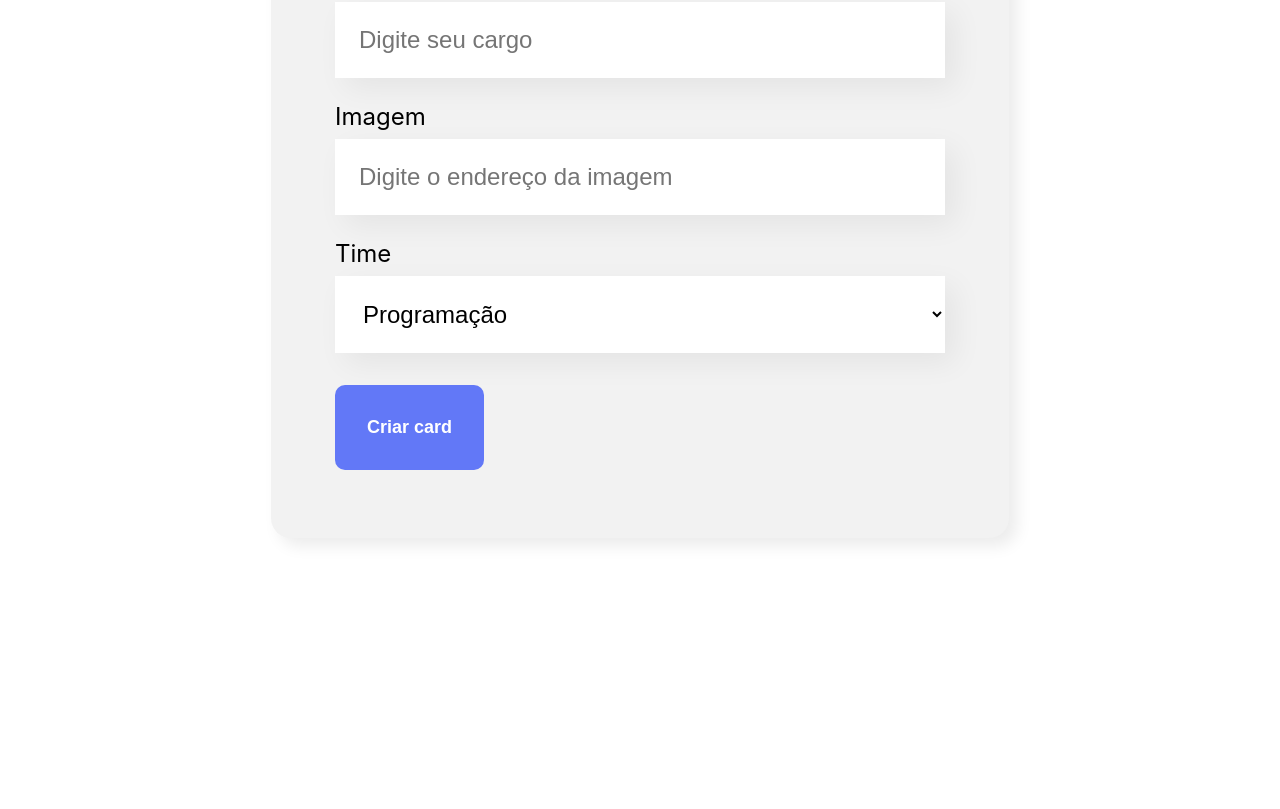
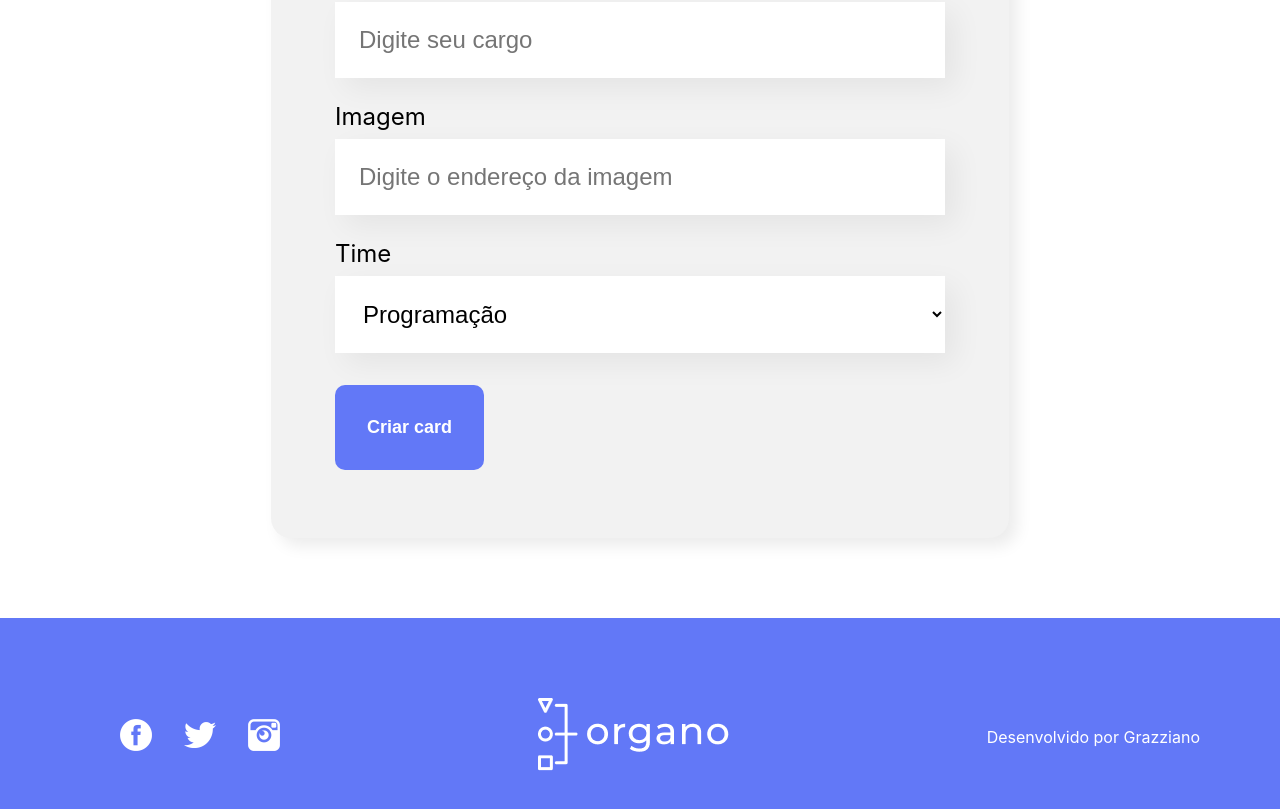
Before and after one commit to Grazziano/Organo, a React (Create React App) app: page / in a window 1280 px wide. Shown: the part 859-1668 px from the top of the page. Before the commit the page ends 1477 px from the top, so only its background shows below. Built offline with nearby package versions, Linux system fonts and the light colour scheme; the HTML template or start-up script is replaced by a standard one.

Commit message:
Creating the footer

```diff
--- a/src/App.js
+++ b/src/App.js
@@ -1,5 +1,6 @@
 import { useState } from 'react';
 import Banner from './components/Banner/Banner';
+import Footer from './components/Footer';
 import Form from './components/Form';
 import Team from './components/Team';
 
@@ -70,6 +71,7 @@
           )}
         />
       ))}
+      <Footer />
     </div>
   );
 }
--- /dev/null
+++ b/src/components/Footer/Footer.css
@@ -0,0 +1,17 @@
+.footer {
+  background: #6278f7;
+  color: #fff;
+  padding: 80px;
+  display: flex;
+  justify-content: space-between;
+  align-items: center;
+}
+
+.footer ul li {
+  display: inline-block;
+  margin-right: 32px;
+}
+
+.footer ul li:last-child {
+  margin-right: 0;
+}
--- /dev/null
+++ b/src/components/Footer/index.js
@@ -0,0 +1,42 @@
+import React from 'react';
+import './Footer.css';
+
+function Footer() {
+  return (
+    <footer className="footer">
+      <section>
+        <ul>
+          <li>
+            <a
+              href="https://www.facebook.com/grazziano.borgesfagundes/"
+              target="_blank"
+            >
+              <img src="images/fb.png" alt="facebook" />
+            </a>
+          </li>
+          <li>
+            <a href="https://twitter.com/grazzianobf" target="_blank">
+              <img src="images/tw.png" alt="twitter" />
+            </a>
+          </li>
+          <li>
+            <a
+              href="https://www.instagram.com/grazzianoborgesfagundes/"
+              target="_blank"
+            >
+              <img src="images/ig.png" alt="instagram" />
+            </a>
+          </li>
+        </ul>
+      </section>
+      <section>
+        <img src="images/logo.png" alt="logo" />
+      </section>
+      <section>
+        <p>Desenvolvido por Grazziano</p>
+      </section>
+    </footer>
+  );
+}
+
+export default Footer;
```
